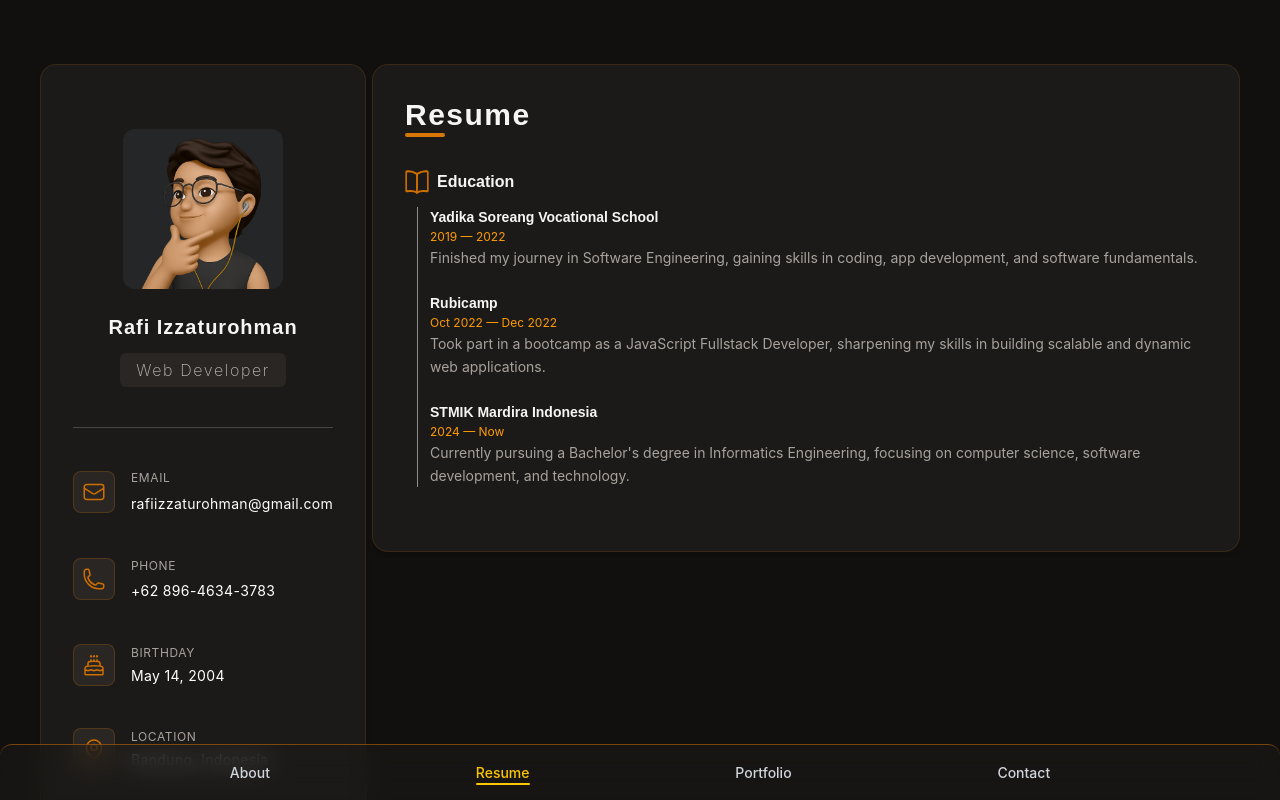
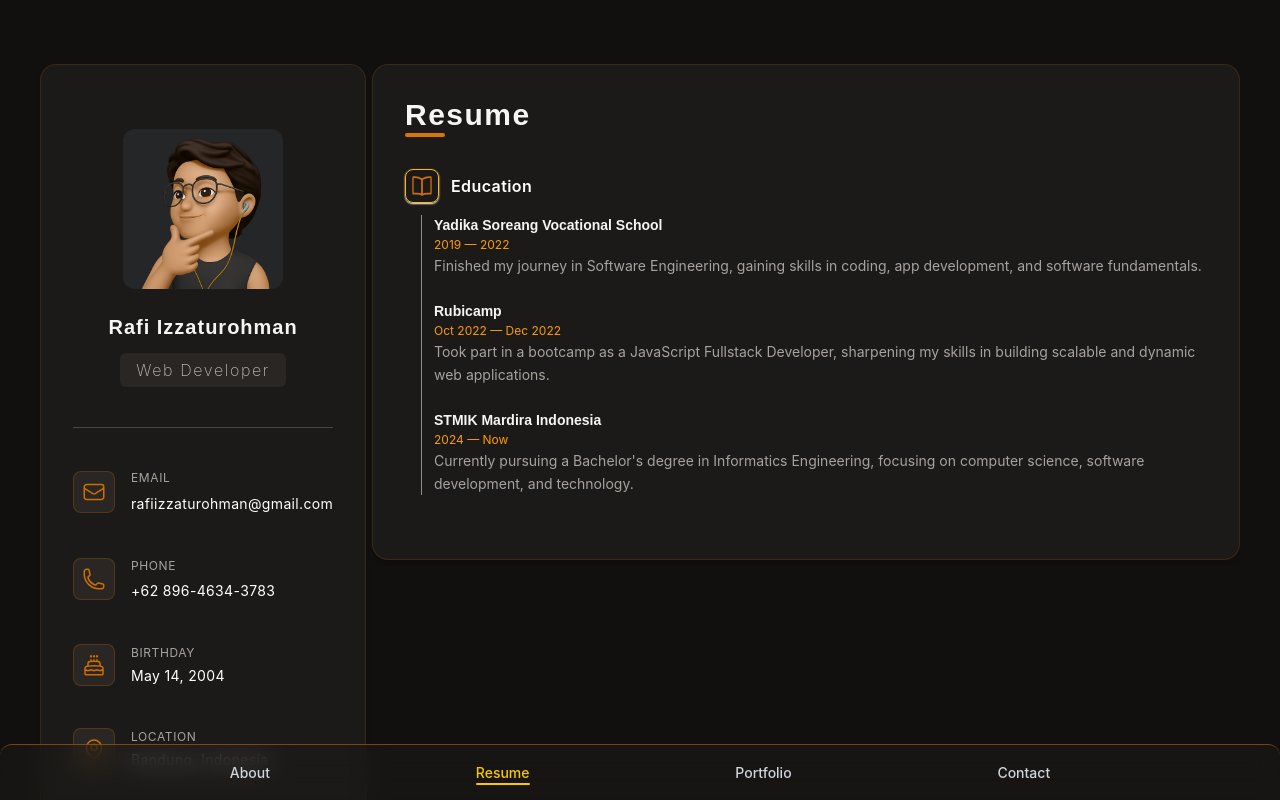
Before and after one commit to rafiizzaturohman/gluon, a Next.js app: page / in a window 1280 px wide. Both pictures are taken after a click on the button "Resume". Built offline with nearby package versions, Linux system fonts and the light colour scheme.

Commit message:
Content Update

```diff
--- a/src/components/resume.tsx
+++ b/src/components/resume.tsx
@@ -7,15 +7,19 @@ const MyResume = () => {
       <div className="space-y-4 sm:space-y-8">
         <h1 className="main-page-title">Resume</h1>
 
-        <div className="space-y-2 sm:space-y-3">
+        <div className="space-y-6 sm:space-y-3">
           <div className="space-y-1">
-            <div className="flex flex-row gap-2 items-center">
-              <BookIcon className="card-icon w-4 h-4 sm:w-5 sm:h-5 md:w-6 md:h-6" />
-              <h6>Education</h6>
+            <div className="flex flex-row gap-3 items-center">
+              <div className="border border-amber-400 p-1.5 shadow-xs shadow-white rounded-lg">
+                <BookIcon className="card-icon w-3 h-3 sm:w-4 sm:h-4 md:w-5 md:h-5" />
+              </div>
+              <p className="text-base text-white tracking-wide font-semibold">
+                Education
+              </p>
             </div>
           </div>
 
-          <div className="space-y-6 border-l-[0.5px] ml-2 pl-3 md:ml-3 border-white/50">
+          <div className="space-y-6 border-l-[0.5px] ml-3 pl-3 md:ml-4 border-white/50">
             {educationData.map((eduItem, index) => (
               <div key={index}>
                 <h6 className="text-sm">{eduItem.title}</h6>
```
